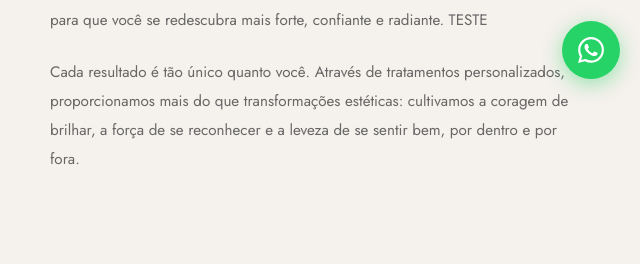
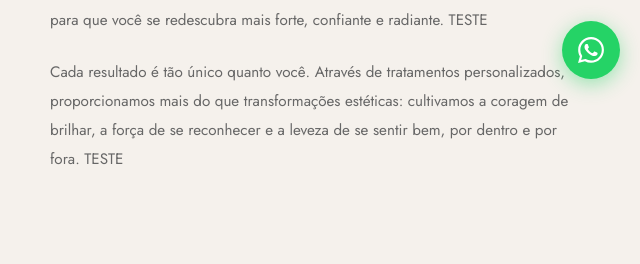
Before and after one commit to elcanaclinica/website, a plain HTML site: page a-elcana.html in a window 1280 px wide. Shown: the part 691-955 px from the top of the page, 630-1270 px from the left. Drawn offline with nearby package versions, Linux system fonts and the light colour scheme.

Commit message:
Admin: atualiza texto 'Parágrafo 2'

```diff
--- a/a-elcana.html
+++ b/a-elcana.html
@@ -68,7 +68,7 @@
       <div class="linha"></div>
       <p class="sec-p">É ouvir com o coração, entender seus sonhos e desenhar caminhos personalizados para que você se redescubra mais forte, confiante e radiante. TESTE</p>
       <br>
-      <p class="sec-p">Cada resultado é tão único quanto você. Através de tratamentos personalizados, proporcionamos mais do que transformações estéticas: cultivamos a coragem de brilhar, a força de se reconhecer e a leveza de se sentir bem, por dentro e por fora.</p>
+      <p class="sec-p">Cada resultado é tão único quanto você. Através de tratamentos personalizados, proporcionamos mais do que transformações estéticas: cultivamos a coragem de brilhar, a força de se reconhecer e a leveza de se sentir bem, por dentro e por fora. TESTE</p>
     </div>
   </div>
 </section>
```
